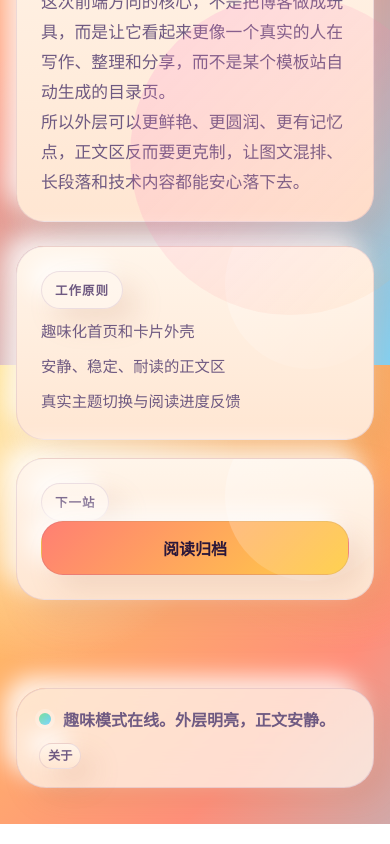
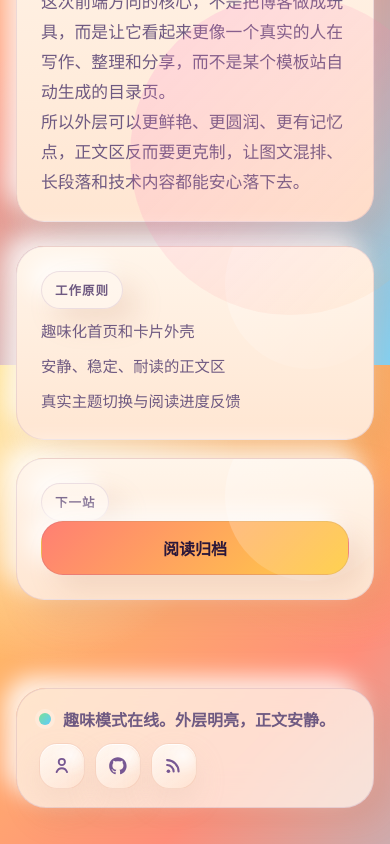
Before and after one commit to zhomboin/Rendering, a Next.js app: page /about in a window 390 px wide. Shown: the part 479-1323 px from the top of the page. Built offline with nearby package versions, Linux system fonts and the light colour scheme.

Commit message:
feat: refine footer action icons

```diff
--- a/app/globals.css
+++ b/app/globals.css
@@ -1139,6 +1139,102 @@ html[data-theme="dark"] .route-progress-bar {
   font-weight: 700;
 }
 
+.footer-bar .footer-links {
+  gap: 10px;
+  flex-wrap: nowrap;
+}
+
+.footer-icon-link {
+  display: inline-flex;
+  align-items: center;
+  justify-content: center;
+  position: relative;
+  width: 52px;
+  min-width: 52px;
+  height: 52px;
+  padding: 0;
+  line-height: 0;
+  overflow: visible;
+  border: 1px solid rgba(241, 193, 171, 0.54);
+  border-radius: 22px;
+  background: linear-gradient(145deg, rgba(255, 249, 244, 0.98), rgba(255, 228, 211, 0.84));
+  box-shadow:
+    0 14px 28px rgba(226, 191, 175, 0.26),
+    inset 0 1px 0 rgba(255, 255, 255, 0.88);
+  color: rgba(111, 78, 141, 0.94);
+}
+
+.footer-icon-link::before {
+  content: "";
+  position: absolute;
+  inset: 1px;
+  border-radius: inherit;
+  background: radial-gradient(circle at 72% 26%, rgba(255, 255, 255, 0.7), rgba(255, 255, 255, 0) 46%);
+  pointer-events: none;
+}
+
+.footer-icon-link:hover,
+.footer-icon-link:focus-visible {
+  transform: translateY(-1px) scale(1.02);
+  border-color: rgba(230, 173, 148, 0.7);
+  background: linear-gradient(145deg, rgba(255, 247, 240, 1), rgba(255, 220, 201, 0.88));
+  box-shadow:
+    0 18px 32px rgba(226, 178, 156, 0.32),
+    inset 0 1px 0 rgba(255, 255, 255, 0.92);
+  color: rgba(101, 67, 133, 0.98);
+}
+
+.footer-icon {
+  display: block;
+  position: relative;
+  z-index: 1;
+  width: 1.48rem;
+  height: 1.48rem;
+  flex: none;
+}
+
+.footer-icon-link::after {
+  content: attr(data-tooltip);
+  position: absolute;
+  left: 50%;
+  bottom: calc(100% + 12px);
+  transform: translate(-50%, 10px);
+  z-index: 2;
+  padding: 8px 11px;
+  border: 1px solid rgba(230, 204, 189, 0.68);
+  border-radius: 14px;
+  background: linear-gradient(180deg, rgba(255, 251, 247, 0.98), rgba(255, 238, 227, 0.92));
+  box-shadow: 0 14px 24px rgba(193, 166, 179, 0.2);
+  color: rgba(102, 74, 128, 0.96);
+  font-size: 0.78rem;
+  font-weight: 700;
+  line-height: 1;
+  white-space: nowrap;
+  opacity: 0;
+  pointer-events: none;
+  transition: opacity var(--transition-fast), transform var(--transition-fast);
+}
+
+.footer-icon-link:hover::after,
+.footer-icon-link:focus-visible::after {
+  opacity: 1;
+  transform: translate(-50%, 0);
+}
+
+@media (max-width: 560px) {
+  .footer-icon-link {
+    width: 46px;
+    min-width: 46px;
+    height: 46px;
+    border-radius: 18px;
+  }
+
+  .footer-icon-link::after {
+    display: none;
+  }
+}
+
+
 .not-found {
   padding: 96px 0;
   text-align: center;
--- a/components/site-footer.tsx
+++ b/components/site-footer.tsx
@@ -2,9 +2,57 @@ import Link from "next/link";
 import { DEFAULT_LOCALE, getMessages, normalizeLocale } from "@/lib/i18n";
 import { getLocalizedRoute } from "@/lib/site";
 
+const GITHUB_REPO_URL = "https://github.com/zhomboin/Rendering";
+const RSS_FEED_URL = "/feed.xml";
+
+function getFooterFollowCopy(locale: string) {
+  if (locale === "zh") {
+    return {
+      github: "GitHub",
+      rss: "RSS 订阅"
+    };
+  }
+
+  return {
+    github: "GitHub",
+    rss: "RSS Feed"
+  };
+}
+
+function AboutIcon() {
+  return (
+    <svg aria-hidden="true" className="footer-icon" fill="none" viewBox="0 0 24 24">
+      <circle cx="12" cy="8.1" r="3.15" stroke="currentColor" strokeWidth="1.9" />
+      <path d="M6.7 18.4C7.8 15.7 9.66 14.45 12 14.45C14.34 14.45 16.2 15.7 17.3 18.4" stroke="currentColor" strokeLinecap="round" strokeWidth="1.9" />
+    </svg>
+  );
+}
+
+function GitHubIcon() {
+  return (
+    <svg aria-hidden="true" className="footer-icon" fill="none" viewBox="0 0 24 24">
+      <path
+        d="M12 3.2C7.14 3.2 3.2 7.16 3.2 12.04C3.2 15.95 5.73 19.26 9.24 20.43C9.68 20.52 9.84 20.24 9.84 20V18.43C7.4 18.97 6.89 17.39 6.89 17.39C6.49 16.35 5.9 16.08 5.9 16.08C5.09 15.52 5.96 15.53 5.96 15.53C6.86 15.59 7.34 16.46 7.34 16.46C8.13 17.82 9.42 17.43 9.95 17.2C10.03 16.62 10.26 16.22 10.51 15.99C8.56 15.77 6.51 15.01 6.51 11.6C6.51 10.63 6.85 9.84 7.43 9.22C7.34 8.99 7.04 8.05 7.52 6.78C7.52 6.78 8.27 6.54 9.82 7.59C10.54 7.39 11.31 7.29 12.08 7.29C12.85 7.29 13.62 7.39 14.35 7.59C15.89 6.54 16.63 6.78 16.63 6.78C17.12 8.05 16.82 8.99 16.73 9.22C17.32 9.84 17.66 10.63 17.66 11.6C17.66 15.02 15.61 15.77 13.66 15.98C13.98 16.25 14.26 16.77 14.26 17.57V20C14.26 20.25 14.42 20.53 14.87 20.43C18.38 19.26 20.9 15.95 20.9 12.04C20.9 7.16 16.96 3.2 12 3.2Z"
+        fill="currentColor"
+      />
+    </svg>
+  );
+}
+
+function RssIcon() {
+  return (
+    <svg aria-hidden="true" className="footer-icon" fill="none" viewBox="0 0 24 24">
+      <circle cx="6.5" cy="17.5" fill="currentColor" r="1.85" />
+      <path d="M5.2 11.2C8.83 11.2 11.8 14.17 11.8 17.8" stroke="currentColor" strokeLinecap="round" strokeWidth="2.15" />
+      <path d="M5.2 6.2C11.61 6.2 16.8 11.39 16.8 17.8" stroke="currentColor" strokeLinecap="round" strokeWidth="2.15" />
+    </svg>
+  );
+}
+
 export function SiteFooter({ locale = DEFAULT_LOCALE }: { locale?: string }) {
   const normalizedLocale = normalizeLocale(locale);
   const messages = getMessages(normalizedLocale);
+  const followCopy = getFooterFollowCopy(normalizedLocale);
 
   return (
     <footer className="footer">
@@ -14,9 +62,35 @@ export function SiteFooter({ locale = DEFAULT_LOCALE }: { locale?: string }) {
           <span className="footer-copy">{messages.footer.copy}</span>
         </div>
         <div className="footer-links">
-          <Link className="nav-link" href={getLocalizedRoute(normalizedLocale, "/about")}>
-            {messages.footer.about}
+          <Link
+            aria-label={messages.footer.about}
+            className="nav-link footer-icon-link"
+            data-tooltip={messages.footer.about}
+            href={getLocalizedRoute(normalizedLocale, "/about")}
+          >
+            <AboutIcon />
           </Link>
+          <a
+            aria-label={followCopy.github}
+            className="nav-link footer-icon-link"
+            data-tooltip={followCopy.github}
+            href={GITHUB_REPO_URL}
+            rel="noreferrer"
+            target="_blank"
+          >
+            <GitHubIcon />
+          </a>
+          <a
+            aria-label={followCopy.rss}
+            className="nav-link footer-icon-link"
+            data-tooltip={followCopy.rss}
+            href={RSS_FEED_URL}
+            rel="noreferrer"
+            target="_blank"
+            type="application/rss+xml"
+          >
+            <RssIcon />
+          </a>
         </div>
       </div>
     </footer>
```
Also changed, not shown: 1 other file (tests, documents, lock files or other folders).
